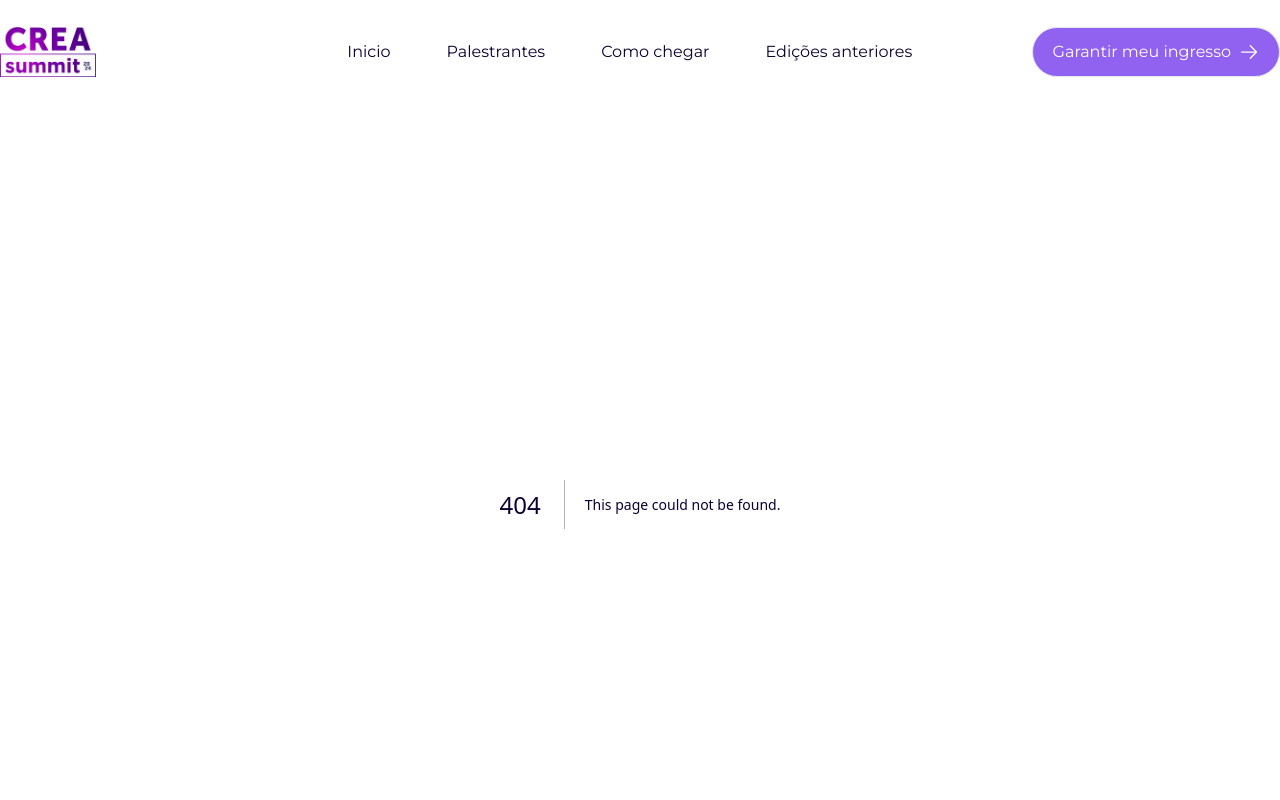
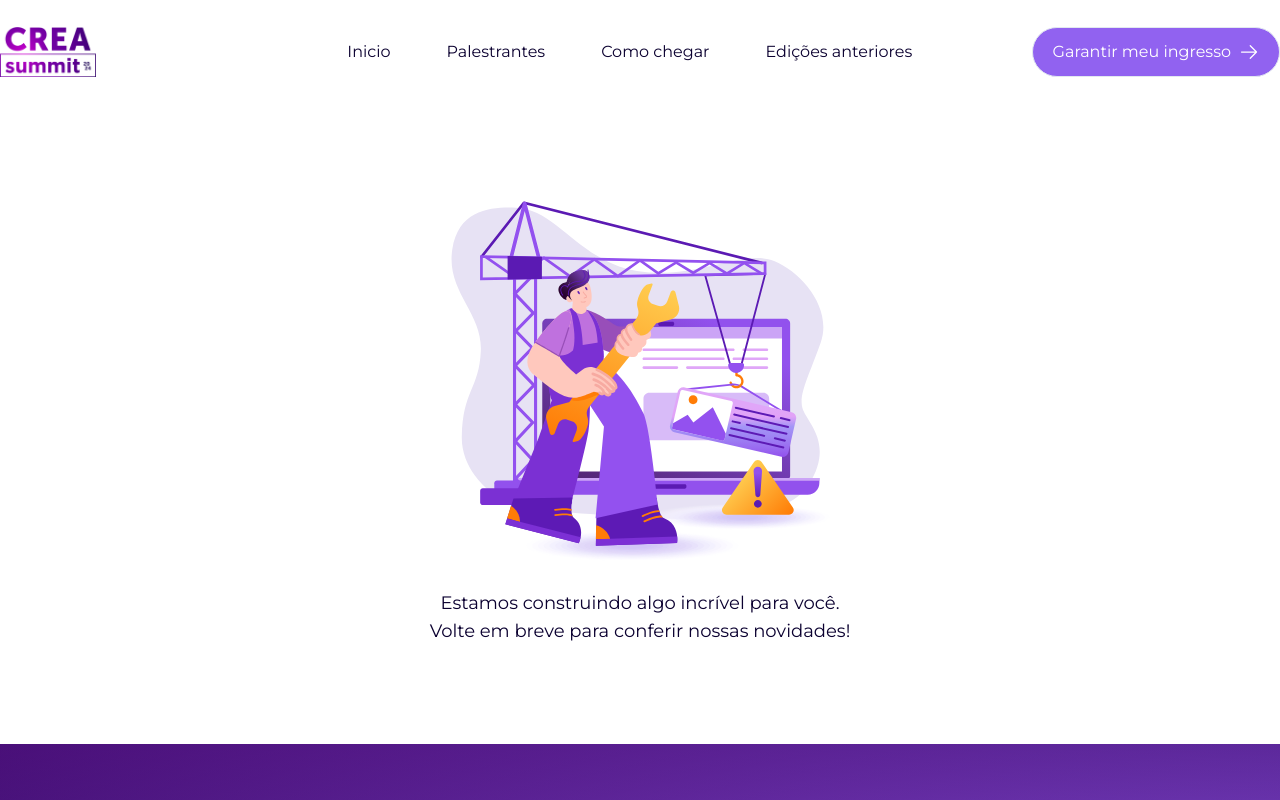
Before and after one commit to Quezia-Frelich/labgov, a Next.js app: page /guia-evento in a window 1280 px wide. Before the commit this address had no page. Shown: the top 800 px of the page. Built offline with nearby package versions, Linux system fonts and the light colour scheme; what tailwindcss-animated would draw is missing.

Commit message:
Criar pagina 'guia-evento' com imagem de construcao.

```diff
--- /dev/null
+++ b/src/app/guia-evento/page.js
@@ -0,0 +1,16 @@
+import Text_head_3 from "../ui/components/text/text-head-3";
+
+export default function GuiaEvento() {
+  return (
+    <>
+      <section className="md:min-h-[80vh] flex flex-col items-center justify-center">
+        <img src={"elements/Imagem construção.svg"} className="rounded-md" />
+        <Text_head_3 className={"mb-10 text-center	"}>
+          Estamos construindo algo incrível para você.
+          <br />
+          Volte em breve para conferir nossas novidades!
+        </Text_head_3>
+      </section>
+    </>
+  );
+}
```
Also changed, not shown: public/elements/Imagem construção.svg (added).
